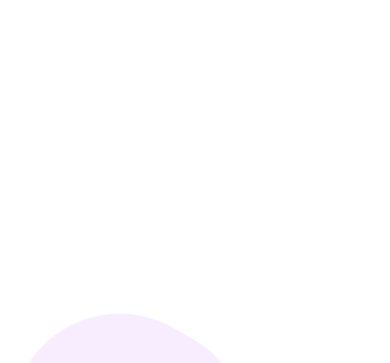
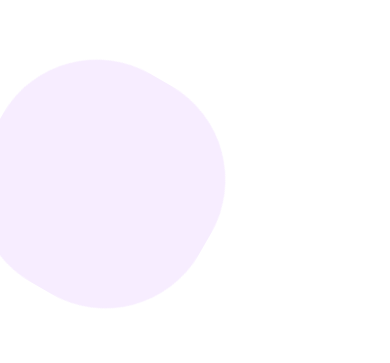
Before and after one commit to duddoi/2022_portfolio, a plain HTML site: page index.html in a window 390 px wide. Shown: the part 4240-4603 px from the top of the page. Drawn offline with nearby package versions, Linux system fonts and the light colour scheme; a web font is replaced by a local one.

Commit message:
Update style.css

```diff
--- a/css/style.css
+++ b/css/style.css
@@ -545,6 +545,13 @@ span.purple-dot {
   .bottom .name{
     margin-top: 20vh;
   }
+  .bg-circle-three{
+    left: -24%;
+    top: 10%;
+  }
+  .bg-circle-four{
+    bottom: -5%;
+  }
 }
 @media screen and (max-width: 630px) {
   .years {
```
